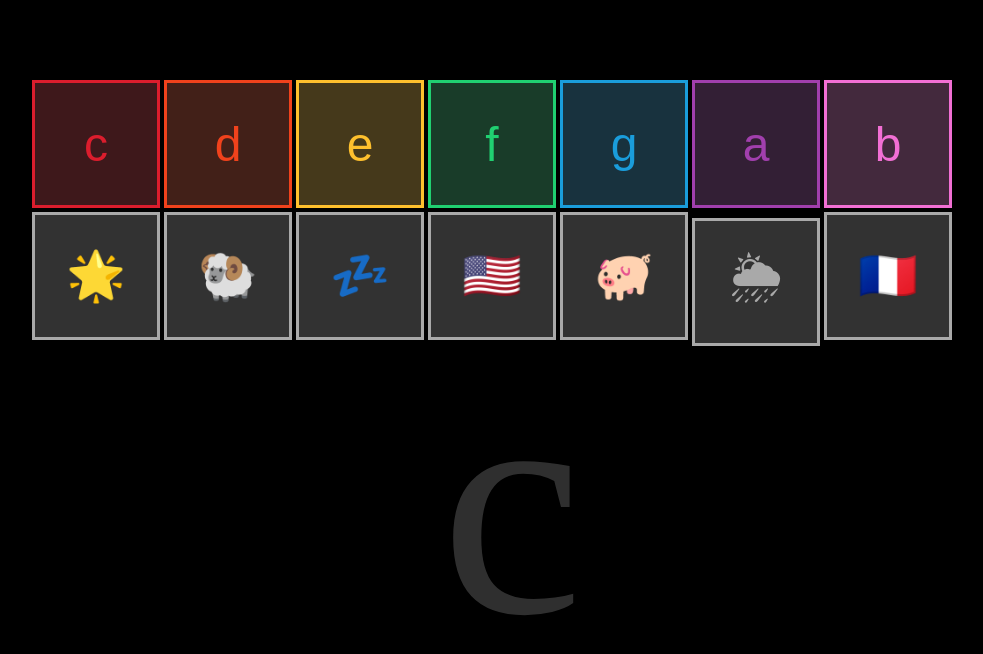
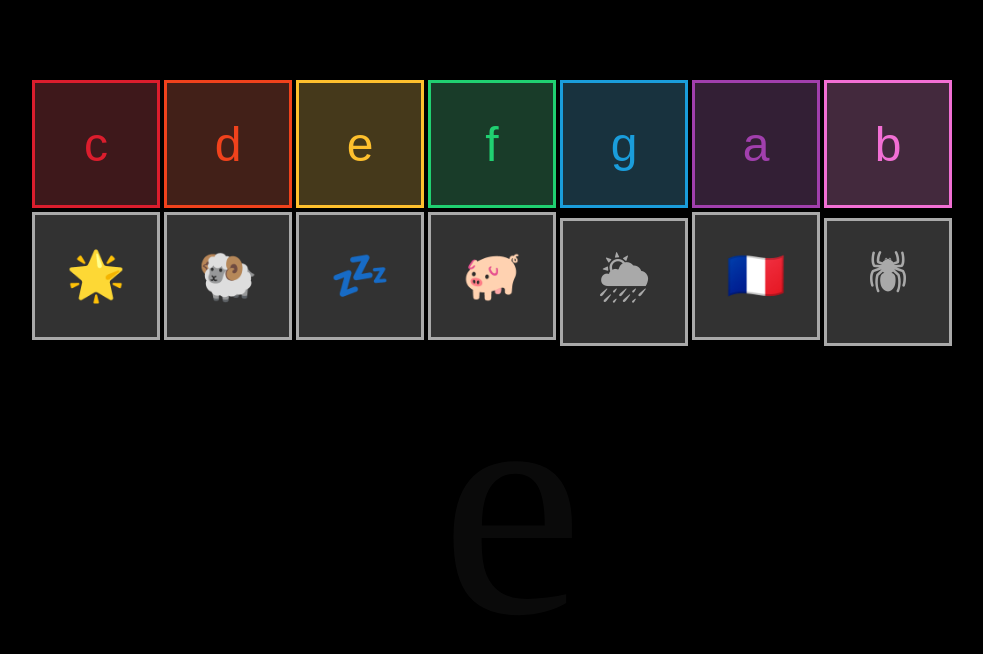
Before and after one commit to AdaGold/js-music-keyboard, a plain HTML site: page index.html in a window 1280 px wide. Both pictures are taken after a click on the button "🇫🇷". Shown: the whole page, without its empty margins (128-1111 px from the left). Drawn offline with nearby package versions, Linux system fonts and the light colour scheme.

Commit message:
sped it up

```diff
--- a/noise.css
+++ b/noise.css
@@ -35,11 +35,11 @@ body {
   /*left: auto;*/
 
 
-  -webkit-animation: fadein 1s; /* Safari, Chrome and Opera > 12.1 */
-     -moz-animation: fadein 1s; /* Firefox < 16 */
-      -ms-animation: fadein 1s; /* Internet Explorer */
-       -o-animation: fadein 1s; /* Opera < 12.1 */
-          animation: fadein 1s;
+  -webkit-animation: fadein 0.75s; /* Safari, Chrome and Opera > 12.1 */
+     -moz-animation: fadein 0.75s; /* Firefox < 16 */
+      -ms-animation: fadein 0.75s; /* Internet Explorer */
+       -o-animation: fadein 0.75s; /* Opera < 12.1 */
+          animation: fadein 0.75s;
 }
 
 /* TRYING TO MAKE LETTERS FADE IN AND OUT*/
--- a/noise.js
+++ b/noise.js
@@ -6,7 +6,7 @@
 
 var notes = ['a', 'b', 'c', 'd', 'e', 'f', 'g'];
 
-var songs = ['twinkleTwinkle', 'littleLamb']
+var songs = ['twinkleTwinkle', 'littleLamb'];
 var twinkleTwinkle = 'ccggaagxffeeddcxggffeedxggffeedxccggaagxffeeddcx'; //The 'x' essentially makes the note before it a half note instead of a quarter note
 var littleLamb = 'edcdeeexdddxeggxedcdeeeeddedcx';
 var lullaby = 'eegxxeegxxegbxbxaaxgxdefxdxdefxdxdfbagxbxcxxbxbxafgxecfxgfexdxcx';
@@ -14,7 +14,8 @@ var yankeeDoodle = 'ccdecedcccdecxcxccdefedcbgabbxbx';
 var rowBoat = 'dxdxdefxfefgaxxbbaaggffagfedx';
 var oldMac = 'eeecddcxeeddcxgeeecddcxeeddcx';
 var sunshine = 'ccdexexedecxcxcdefxaxagfexcdefxaxagfexcxcdexfdxdecx';
-var frere = 'cdeccdecefgxefgxgagfexcxgagfexcxcxgxcxcxgxcx';
+var frere = 'cdeccdecefgxefgxgagfexcxgagfexcxcxgxcxxcxgxcx';
+var spider = 'gcccdexeedcdecxxexexfgxgxfefgexxcxcxdexexdcdecxggxcccdexeedcdec';
 var notesInSong = '';
 
 
@@ -48,10 +49,10 @@ $(document).ready( function() {
       notesInSong = Array.from(lullaby);
       playSong();
     }
-    else if ($(this).html() == '🇺🇸') {
-      notesInSong = Array.from(yankeeDoodle);
-      playSong();
-    }
+    // else if ($(this).html() == '🇺🇸') {
+    //   notesInSong = Array.from(yankeeDoodle);
+    //   playSong();
+    // }
     // else if ($(this).html() == '🚣') {
     //   notesInSong = Array.from(rowBoat);
     //   playSong();
@@ -66,6 +67,10 @@ $(document).ready( function() {
     }
     else if ($(this).html() == '🇫🇷') {
       notesInSong = Array.from(frere);
+      playSong();
+    }
+    else if ($(this).html() == '🕷') {
+      notesInSong = Array.from(spider);
       playSong();
     }
     // console.log($(this));
@@ -94,16 +99,17 @@ $(document).ready( function() {
    $('.instrument').append('<button class="note song">🌟</button>');
    $('.instrument').append('<button class="note song">🐏</button>');
    $('.instrument').append('<button class="note song">💤</button>');
-   $('.instrument').append('<button class="note song">🇺🇸</button>');
+  //  $('.instrument').append('<button class="note song">🇺🇸</button>');
   //  $('.instrument').append('<button class="note song">🚣</button>');
    $('.instrument').append('<button class="note song">🐖</button>');
    $('.instrument').append('<button class="note song">🌦</button>');
    $('.instrument').append('<button class="note song">🇫🇷</button>');
+   $('.instrument').append('<button class="note song">🕷</button>');
     $('body').append('<div class="notesPlayed"> </button>');
 });
 
 var playSong = function(notesInSong) {
-  var intervalID = setInterval(function() { playNote(intervalID); }, 500);
+  var intervalID = setInterval(function() { playNote(intervalID); }, 400);
 };
 
 var playNote = function(intervalID) {
```
